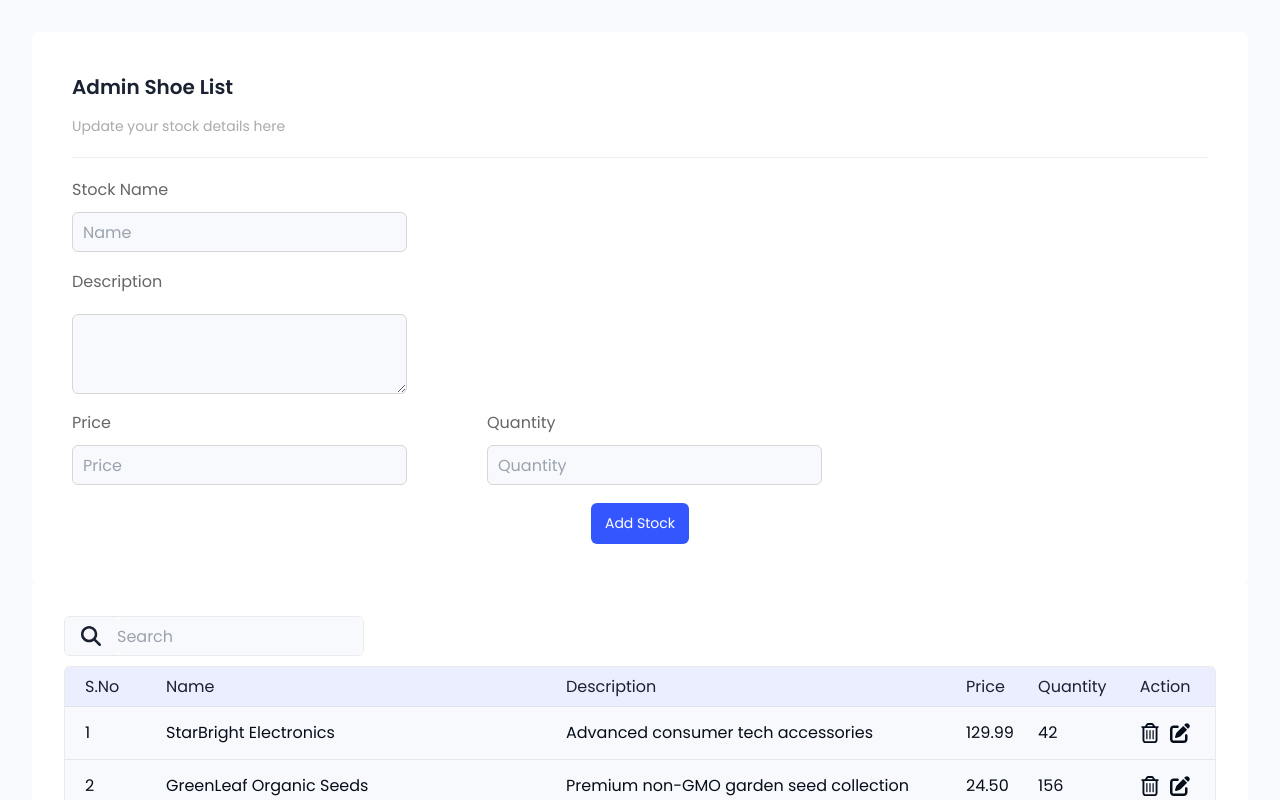
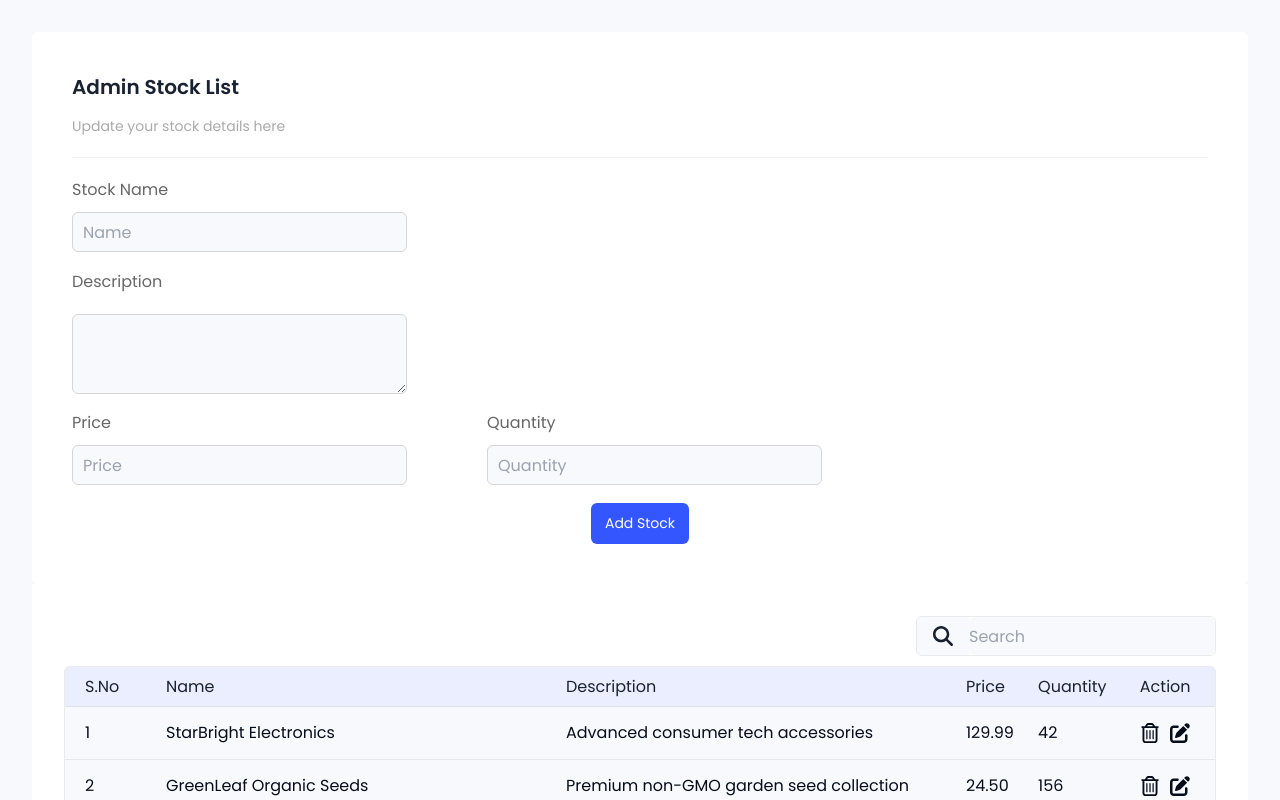
Before and after one commit to RamkumarJarvis/vite-react-redux-app, a React (Vite) app: page / in a window 1280 px wide. Shown: the top 800 px of the page. Built offline with nearby package versions, Linux system fonts and the light colour scheme.

Commit message:
text changed

```diff
--- a/src/components/formField.jsx
+++ b/src/components/formField.jsx
@@ -28,7 +28,7 @@ export default function FormField() {
     }
     return (
         <div className='p-40 bg-white rounded-md'>
-            <div className="text-xl font-bold">Admin Shoe List</div>
+            <div className="text-xl font-bold">Admin Stock List</div>
             <div className="w-full pb-20 border-b border-solid mt-14 text-neutral-3 text-medium border-b-neutral-1/10">Update your stock details here</div>
             <form onSubmit={handleSubmit}>
                 <div className='flex flex-col mt-20'>
--- a/src/components/searchBox.jsx
+++ b/src/components/searchBox.jsx
@@ -11,7 +11,7 @@ export default function SearchBox() {
         dispatch(setSearchQuery(e.target.value));
     }
     return (
-        <div className="mb-10">
+        <div className="flex justify-end mb-10">
             <label className="flex w-[300px] h-40 overflow-hidden border rounded-md border-neutral-2/50">
                 <div className="flex items-center h-full px-16 bg-accent-3">
                     <FontAwesomeIcon className="w-20 h-20" icon={faMagnifyingGlass} />
```
